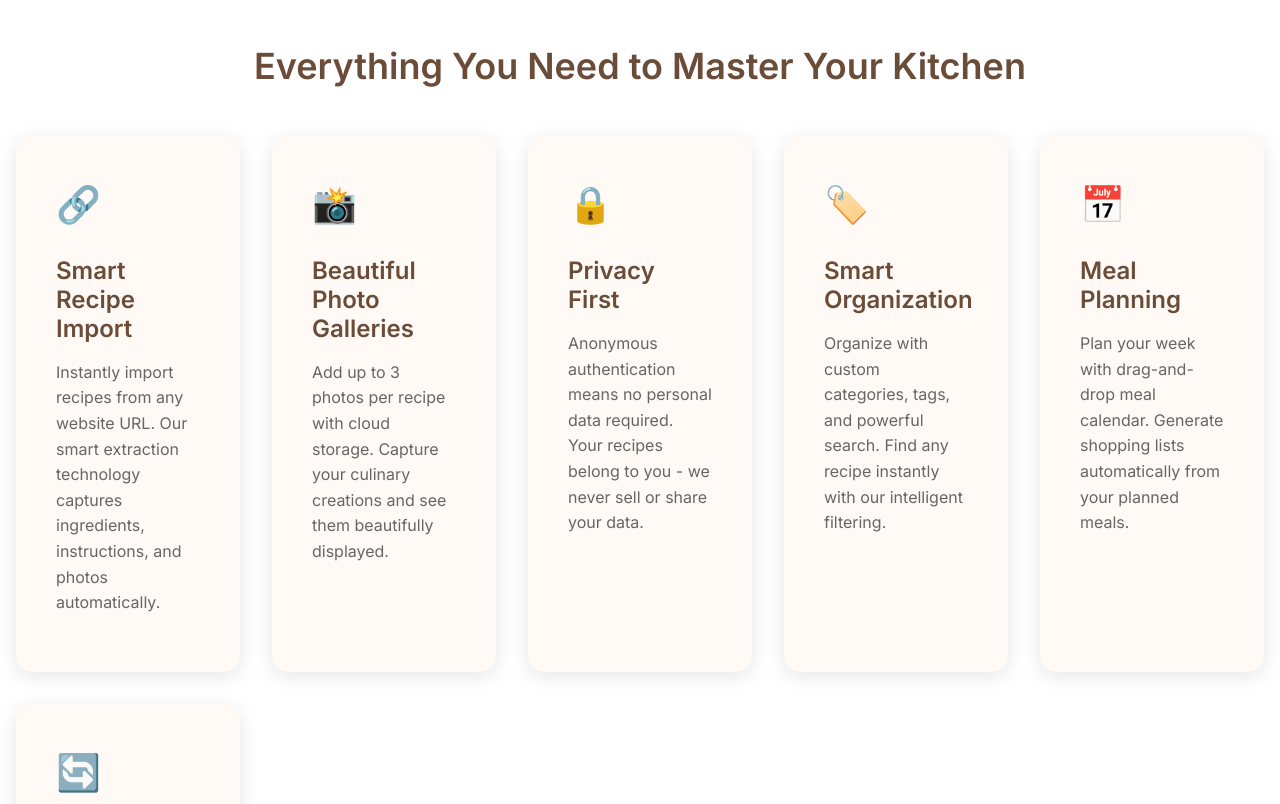
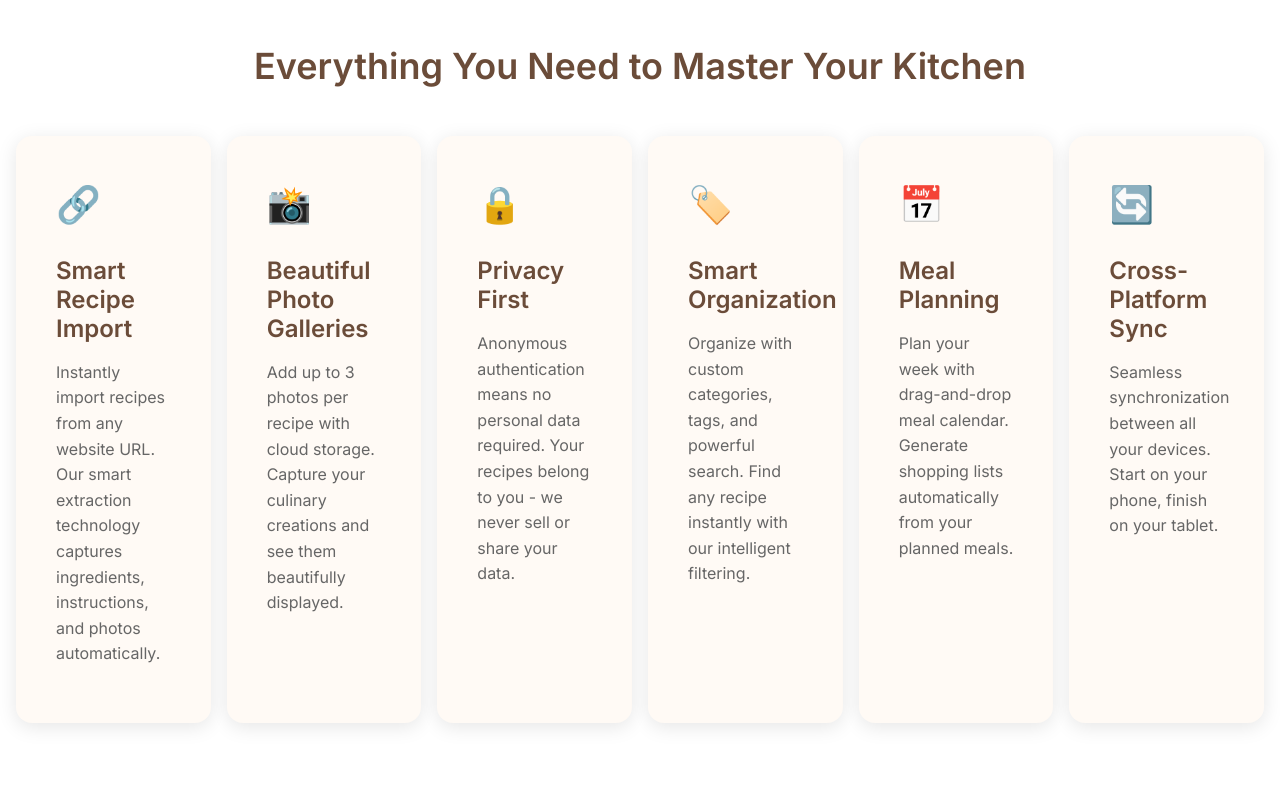
Before and after one commit to mduenas/recipeez-website, a website: page index.html in a window 1280 px wide. Shown: the part 1760-2564 px from the top of the page. Drawn offline with Linux system fonts and the light colour scheme.

Commit message:
hopefully fixed the width issue

```diff
--- a/assets/css/style.css
+++ b/assets/css/style.css
@@ -267,14 +267,14 @@ header {
 
 .features-grid {
   display: grid;
-  grid-template-columns: repeat(auto-fit, minmax(220px, 1fr));
-  gap: var(--spacing-md);
+  grid-template-columns: repeat(auto-fit, minmax(180px, 1fr));
+  gap: var(--spacing-sm);
   margin-bottom: var(--spacing-4xl);
 }
 
 @media (min-width: 1024px) {
   .features-grid {
-    gap: var(--spacing-xl);
+    gap: var(--spacing-md);
   }
 }
 
```
